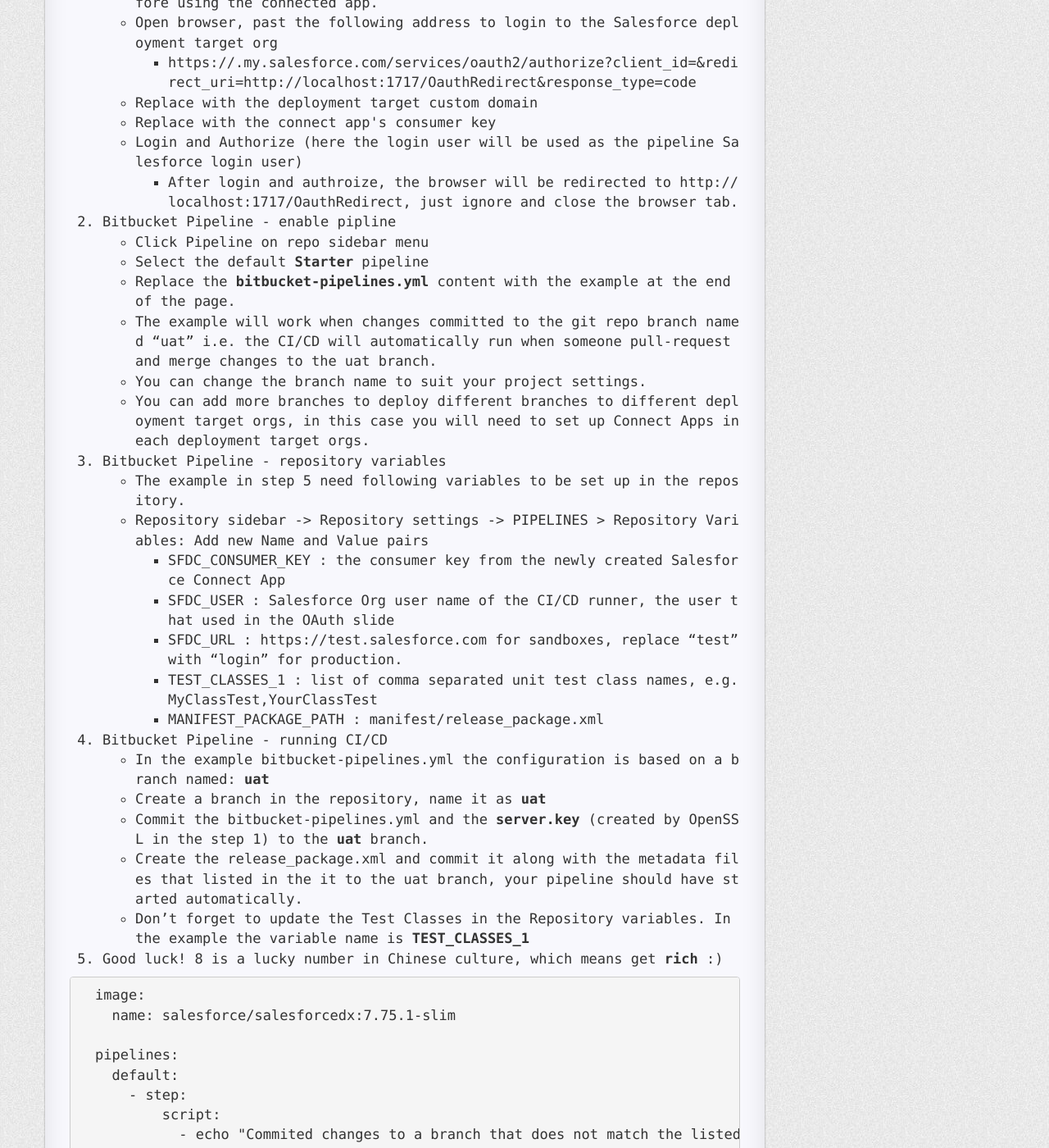
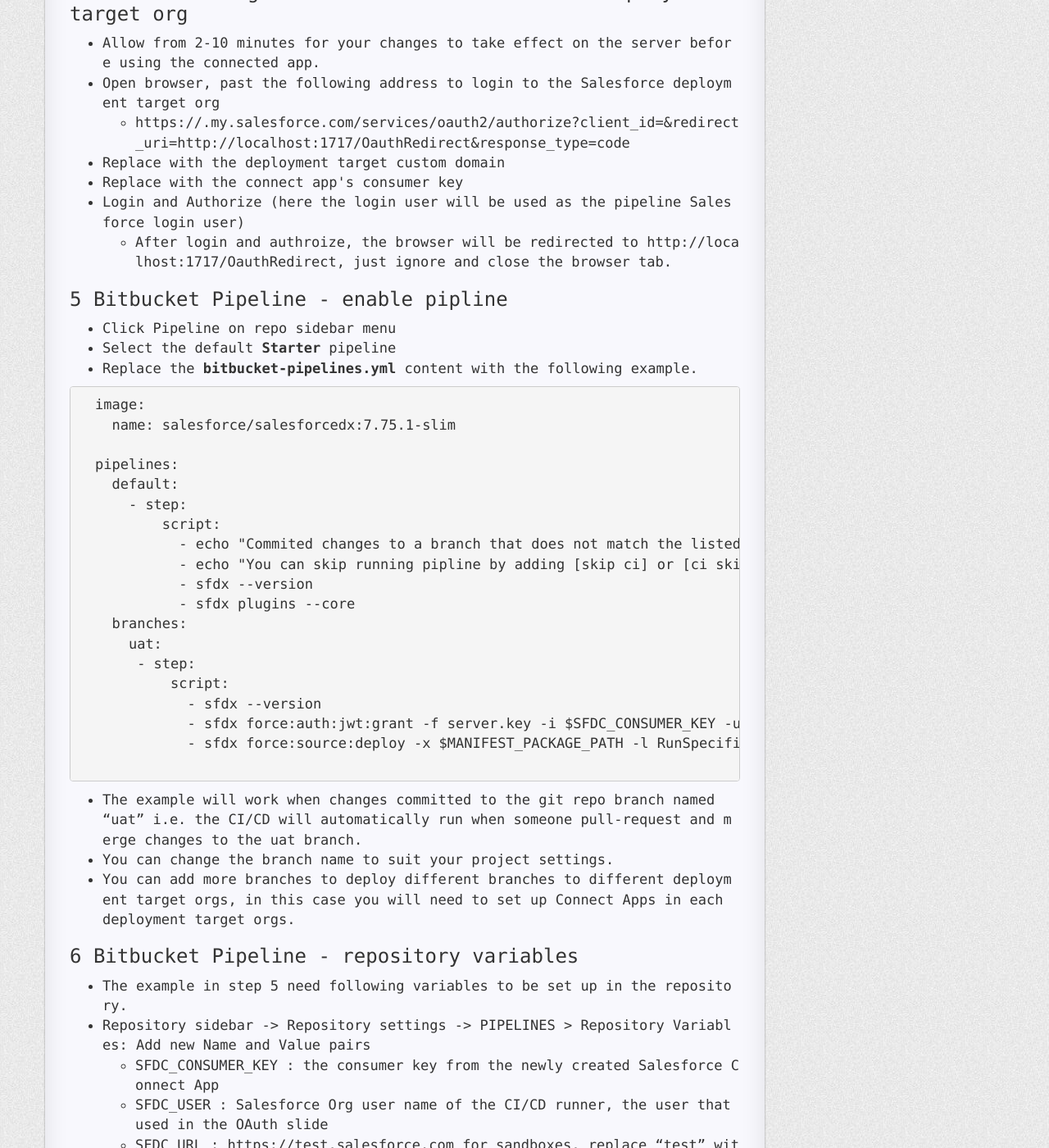
Before and after one commit to zhouhu/apexdevforce, a Jekyll site: the page built from _posts/2020-7-1-salesforce-sfdx-ci-cd-bitbucket-piplines-example.md, in a window 1280 px wide and 1400 px high, scrolled down 1445 px. Shown: the whole window at 82% size. Built offline with Jekyll 4.4.1, drawn with Linux system fonts in a browser that asks for light colours; nearby versions of some CDN libraries; a style sheet for code colours, icons or effects is not loaded; some of the changed text lies outside the part shown.

Commit message:
Update 2020-7-1-salesforce-sfdx-ci-cd-bitbucket-piplines-example.md

````diff
--- a/_posts/2020-7-1-salesforce-sfdx-ci-cd-bitbucket-piplines-example.md
+++ b/_posts/2020-7-1-salesforce-sfdx-ci-cd-bitbucket-piplines-example.md
@@ -7,23 +7,18 @@ categories: [Software-Engineering]
 
 # Salesforce SFDX CI/CD - Bitbucket Pipelines Example
 
-1. Prerequisites - environment and tools
+### 1 Prerequisites - environment and tools
 
 - Command Line on an OS MacOS / Linux / Windows
-
 - Web Browser
-
 - OpenSSL - OOTB in MacOS and Linux. Windows: https://www.openssl.org/
-
 - Salesforce Deployment Traget Org with Admin User Access
-
 - SFDX CLI - https://developer.salesforce.com/tools/sfdxcli
-
 - Bitbucket Pipeline - bitbucket user account with repo admin permission
-
 - Git - https://git-scm.com/
 
-2. OpenSSL - crete a private key and self-sighned digital certificate
+### 2 OpenSSL - crete a private key and self-sighned digital certificate
+
 - Run the following Commands in a folder, e.g. a folder named "my_ssh_keys" on Desktop
 ```bash
 cd Desktop/my_ssh_keys
@@ -34,7 +29,7 @@ openssl x509 -req -sha256 -days 365 -in server.csr -signkey server.key -out serv
 ```
 - Reference: https://developer.salesforce.com/docs/atlas.en-us.sfdx_dev.meta/sfdx_dev/sfdx_dev_auth_key_and_cert.htm
 
-3. Salesforce Org - create a Connect App on deployment target org
+### 3 Salesforce Org - create a Connect App on deployment target org
 - Classic UI: Setup -> Build -> Create -> Apps -> New Connected Apps -> New
 - Lightning: Setup -> PLATFORM TOOLS -> Apps -> App Manager -> New Connected App
 - Connect App Name: e.g. My CICD
@@ -46,10 +41,9 @@ openssl x509 -req -sha256 -days 365 -in server.csr -signkey server.key -out serv
     - Access and manage your data (api)
     - Perform requests on your behalf at any time (refresh_token, offline_access)
     - Provide access to your data via the Web (web)
-
 - Reference: https://developer.salesforce.com/docs/atlas.en-us.sfdx_dev.meta/sfdx_dev/sfdx_dev_auth_connected_app.htm
 
-4. Salesforce Org - OAuth from browser to the deployment target org
+### 4 Salesforce Org - OAuth from browser to the deployment target org
 - Allow from 2-10 minutes for your changes to take effect on the server before using the connected app.
 - Open browser, past the following address to login to the Salesforce deployment target org
   - https://<org-custome-domain>.my.salesforce.com/services/oauth2/authorize?client_id=<consumer_key>&redirect_uri=http://localhost:1717/OauthRedirect&response_type=code
@@ -59,31 +53,11 @@ openssl x509 -req -sha256 -days 365 -in server.csr -signkey server.key -out serv
   - After login and authroize, the browser will be redirected to http://localhost:1717/OauthRedirect, just ignore and close the browser tab.
 
 
-5. Bitbucket Pipeline - enable pipline
+### 5 Bitbucket Pipeline - enable pipline
 - Click Pipeline on repo sidebar menu
 - Select the default **Starter** pipeline
-- Replace the **bitbucket-pipelines.yml** content with the example at the end of the page.
-- The example will work when changes committed to the git repo branch named “uat” i.e. the CI/CD will automatically run when someone pull-request and merge changes to the uat branch.
-- You can change the branch name to suit your project settings.
-- You can add more branches to deploy different branches to different deployment target orgs, in this case you will need to set up Connect Apps in each deployment target orgs.
+- Replace the **bitbucket-pipelines.yml** content with the following example.
 
-6. Bitbucket Pipeline - repository variables
-- The example in step 5 need following variables to be set up in the repository.
-- Repository sidebar -> Repository settings -> PIPELINES > Repository Variables: Add new Name and Value pairs
-  - SFDC_CONSUMER_KEY : the consumer key from the newly created Salesforce Connect App
-  - SFDC_USER : Salesforce Org user name of the CI/CD runner, the user that used in the OAuth slide
-  - SFDC_URL : https://test.salesforce.com  for sandboxes, replace “test” with “login” for production.
-  - TEST_CLASSES_1 : list of comma separated unit test class names, e.g. MyClassTest,YourClassTest
-  - MANIFEST_PACKAGE_PATH : manifest/release_package.xml
-
-7. Bitbucket Pipeline - running CI/CD
-- In the example bitbucket-pipelines.yml the configuration is based on a branch named: **uat**
-- Create a branch in the repository, name it as **uat**
-- Commit the bitbucket-pipelines.yml and the **server.key** (created by OpenSSL in the step 1) to the **uat** branch.
-- Create the release_package.xml and commit it along with the metadata files that listed in the it to the uat branch, your pipeline should have started automatically.
-- Don’t forget to update the Test Classes in the Repository variables. In the example the variable name is **TEST_CLASSES_1**
-
-8. Good luck! 8 is a lucky number in Chinese culture, which means get **rich** :)
 <pre>
   image:
     name: salesforce/salesforcedx:7.75.1-slim
@@ -105,3 +79,25 @@ openssl x509 -req -sha256 -days 365 -in server.csr -signkey server.key -out serv
              - sfdx force:source:deploy -x $MANIFEST_PACKAGE_PATH -l RunSpecifiedTests -r $TEST_CLASSES_1
 
 </pre>
+
+- The example will work when changes committed to the git repo branch named “uat” i.e. the CI/CD will automatically run when someone pull-request and merge changes to the uat branch.
+- You can change the branch name to suit your project settings.
+- You can add more branches to deploy different branches to different deployment target orgs, in this case you will need to set up Connect Apps in each deployment target orgs.
+
+### 6 Bitbucket Pipeline - repository variables
+- The example in step 5 need following variables to be set up in the repository.
+- Repository sidebar -> Repository settings -> PIPELINES > Repository Variables: Add new Name and Value pairs
+  - SFDC_CONSUMER_KEY : the consumer key from the newly created Salesforce Connect App
+  - SFDC_USER : Salesforce Org user name of the CI/CD runner, the user that used in the OAuth slide
+  - SFDC_URL : https://test.salesforce.com  for sandboxes, replace “test” with “login” for production.
+  - TEST_CLASSES_1 : list of comma separated unit test class names, e.g. MyClassTest,YourClassTest
+  - MANIFEST_PACKAGE_PATH : manifest/release_package.xml
+
+### 7 Bitbucket Pipeline - running CI/CD
+- In the example bitbucket-pipelines.yml the configuration is based on a branch named: **uat**
+- Create a branch in the repository, name it as **uat**
+- Commit the bitbucket-pipelines.yml and the **server.key** (created by OpenSSL in the step 1) to the **uat** branch.
+- Create the release_package.xml and commit it along with the metadata files that listed in the it to the uat branch, your pipeline should have started automatically.
+- Don’t forget to update the Test Classes in the Repository variables. In the example the variable name is **TEST_CLASSES_1**
+
+### 8 Good luck! 8 is a lucky number in Chinese culture, which means get **rich** :)
````
